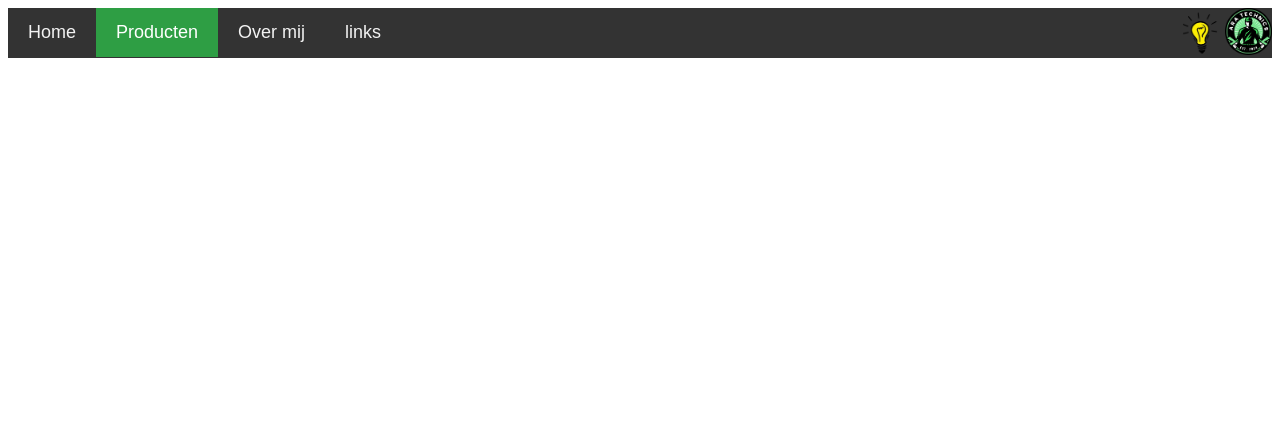
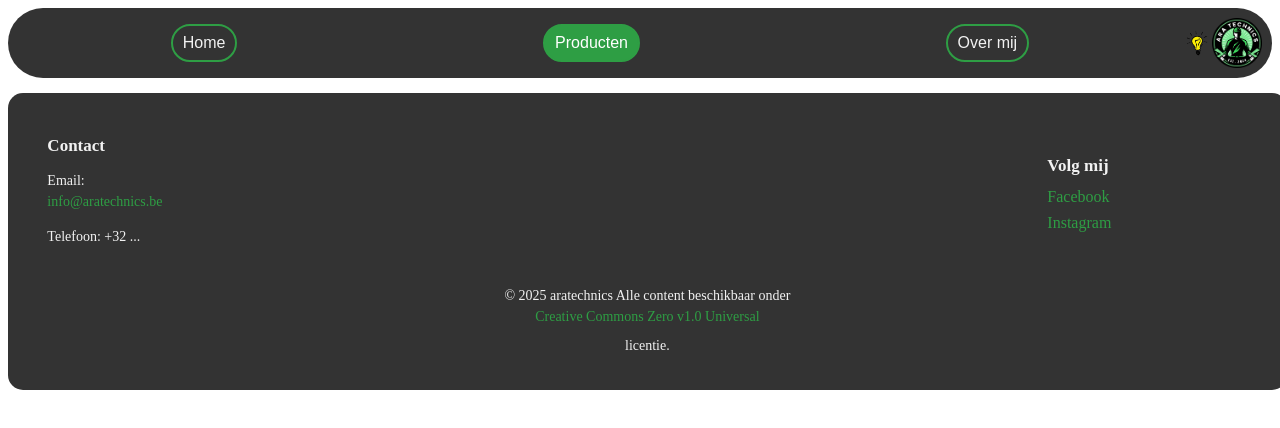
Before and after one commit to ArneAra/AraTechnics, a plain HTML site: page Producten.html in a window 1280 px wide. Drawn offline with Linux system fonts and the light colour scheme.

Commit message:
Website update

```diff
--- a/Producten.html
+++ b/Producten.html
@@ -20,14 +20,38 @@
   <a href="/index.html">Home</a>
   <a class="active" href="/Producten.html">Producten</a>
   <a href="/Over_mij.html">Over mij</a>
-  <a href="/links.html">links</a>
+  <img id="toggle-icon" class="darkmodebutton" src="/photo/lightbulb.png" height="30px"  onclick="toggleDarkMode()">
   <img class="logo"  src="/photo/logo.png"/>
-  <img class="darkmodebutton" src="/photo/lightbulb.png" height="50px" onclick="toggleDarkMode()">
-  <a href="javascript:void(0);" class="icon" onclick="myFunction()">
-    <i class="fa fa-bars"></i>
   </a>
 </div>
 
 
+
+
+
+<footer>
+  <div class="footer-content">
+
+    <div class="footer-row">
+
+        <div class="footer-section">
+            <h4>Contact</h4>
+            <p>Email: <a href="mailto:info@aratechnics.be">info@aratechnics.be</a></p>
+            <p>Telefoon: +32 ...</p>
+        </div>
+
+
+        <div class="footer-section">
+            <h4>Volg mij</h4>
+            <a href="https://www.facebook.com/jouwwebsite" target="_blank">Facebook</a>
+            <a href="https://www.instagram.com/jouwwebsite" target="_blank">Instagram</a>
+        </div>
+    </div>
+    <div class="footer-section">
+      <div class="footer-license">
+        <p>© 2025 aratechnics Alle content beschikbaar onder <a href="https://creativecommons.org/publicdomain/zero/1.0/" target="_blank">Creative Commons Zero v1.0 Universal</a> licentie.</p>
+      </div>
+    </div>
+</footer>
 </body>
 </html>
--- a/css/Over_mij.css
+++ b/css/Over_mij.css
@@ -1,8 +1,8 @@
 html, body {
-  height: 100%;               /* Zorg ervoor dat het document de volledige hoogte van het scherm heeft */
-  margin: 5;                  /* Verwijder de standaardmarges */
+  height: 100%;
+  margin: 5;
   display: flex;
-  flex-direction: column;     /* Zet de inhoud in een kolom */
+  flex-direction: column;
 }
 
 
@@ -23,6 +23,7 @@ html, body {
   background-color: #333;
   padding: 10px;
   border-radius: 50px;
+  max-width: 100%;
 }
 
 .topnav a {
@@ -32,9 +33,9 @@ html, body {
   max-height: 30px;
   color: #f2f2f2;
   text-align: center;
-  padding: 10px 12px;
+  padding: 8px 10px;
   text-decoration: none;
-  font-size: 18px;
+  font-size: 16px;
   background-color: #333;
   border: 2px solid #2e9e44;
   border-radius: 50px;
@@ -75,7 +76,7 @@ html, body {
 
 /*---------scroll-bar-------------*/
 ::-webkit-scrollbar {
-  width: 8px;
+  width: 5px;
 }
 
 ::-webkit-scrollbar-track {
--- a/css/index.css
+++ b/css/index.css
@@ -1,8 +1,8 @@
 html, body {
-  height: 100%;               /* Zorg ervoor dat het document de volledige hoogte van het scherm heeft */
-  margin: 5;                  /* Verwijder de standaardmarges */
+  height: 100%;
+  margin: 5;
   display: flex;
-  flex-direction: column;     /* Zet de inhoud in een kolom */
+  flex-direction: column;
 }
 
 
@@ -23,6 +23,7 @@ html, body {
   background-color: #333;
   padding: 10px;
   border-radius: 50px;
+  max-width: 100%;
 }
 
 .topnav a {
@@ -32,9 +33,9 @@ html, body {
   max-height: 30px;
   color: #f2f2f2;
   text-align: center;
-  padding: 10px 12px;
+  padding: 8px 10px;
   text-decoration: none;
-  font-size: 18px;
+  font-size: 16px;
   background-color: #333;
   border: 2px solid #2e9e44;
   border-radius: 50px;
@@ -75,7 +76,7 @@ html, body {
 
 /*---------scroll-bar-------------*/
 ::-webkit-scrollbar {
-  width: 8px;
+  width: 5px;
 }
 
 ::-webkit-scrollbar-track {
--- a/css/producten.css
+++ b/css/producten.css
@@ -1,30 +1,49 @@
-/*-----------nav-bar-----------*/
-
-.logo {
-  height: 47px;
-  float: inline-end;
+html, body {
+  height: 100%;
+  margin: 5;
+  display: flex;
+  flex-direction: column;
 }
 
 
-.topnav {
-  overflow: hidden;
-  background-color: #333;
+
+.logo {
+  height: 50px;
+  float: right;
 }
 
 
+/*-----------nav-bar-----------*/
+
+
+.topnav {
+  display: flex;
+  justify-content: center;
+  align-items: center;
+  background-color: #333;
+  padding: 10px;
+  border-radius: 50px;
+  max-width: 100%;
+}
+
 .topnav a {
   font-family: Sans-serif;
-  float: left;
-  display: block;
+  width: fit-content;
+  max-width: 80px;
+  max-height: 30px;
   color: #f2f2f2;
   text-align: center;
-  padding: 14px 20px;
+  padding: 8px 10px;
   text-decoration: none;
-  font-size: 18px;
+  font-size: 16px;
+  background-color: #333;
+  border: 2px solid #2e9e44;
+  border-radius: 50px;
+  margin: 0 auto;
 }
 
 .topnav a:hover {
-  background-color: #2e9e44;
+  background-color: #60d477;
   color: white;
 }
 
@@ -33,27 +52,142 @@
   color: white;
 }
 
-.topnav .icon {
-  display: none;
+/*-------dark-mode------*/
+.light-mode {
+  background-color: white;
+  color: black;
+  transition: background-color 0.3s, color 0.3s;
 }
 
-/*-------dark-mode------*/
-.light-mode{
-  background-color: white;
-          color: black;
-          transition: background-color 0.3s, color 0.3s;
-}
-
-.dark-mode{
+.dark-mode {
   background-color: #121212;
   color: white;
 }
 
-.darkmodebutton{
+.darkmodebutton {
   background: none;
   border: none;
   cursor: pointer;
   float: right;
-
+  margin-top: center;
 }
 /*----------------------*/
+
+
+/*---------scroll-bar-------------*/
+::-webkit-scrollbar {
+  width: 5px;
+}
+
+::-webkit-scrollbar-track {
+  background: #ffffff;
+  border-radius: 10px;
+}
+
+::-webkit-scrollbar-thumb {
+  background: #888;
+  border-radius: 10px;
+}
+
+::-webkit-scrollbar-thumb:hover {
+  background: #666;
+}
+
+/*----------------------*/
+
+
+
+
+/*----------footer------------*/
+
+footer {
+  background-color: #333;
+  color: #f2f2f2;
+  padding: 20px;
+  text-align: left;
+  margin-top: 15px;
+  margin-bottom: 15px;
+  border-radius: 15px;
+  display: flex;
+  flex-direction: column;
+  align-items: center;
+  width: 98%;
+}
+
+
+.footer-content {
+  display: flex;
+  flex-direction: column;
+  width: 100%;
+  max-width: 1200px;
+}
+
+
+.footer-row {
+  display: flex;
+  justify-content: space-between;
+  align-items: center;
+  width: 100%;
+  flex-wrap: wrap;
+}
+
+
+.footer-left {
+  display: flex;
+  gap: 50px;
+}
+
+
+.footer-section {
+  min-width: 200px;
+}
+
+
+.footer-section h4 {
+  font-size: 17px;
+  margin-bottom: 12px;
+}
+
+
+.footer-section a {
+  color: #2e9e44;
+  text-decoration: none;
+  display: block;
+  margin-bottom: 8px;
+}
+
+
+footer p {
+  font-size: 14px;
+  line-height: 1.5;
+}
+
+
+.footer-license {
+  flex-grow: 1;
+  text-align: center;
+  padding-top: 10px;
+}
+
+
+@media (max-width: 768px) {
+  footer {
+    width: 89%;
+  }
+
+  .footer-row {
+    flex-direction: column;
+    align-items: center;
+    text-align: center;
+
+  }
+
+  .footer-left {
+    flex-direction: column;
+    align-items: center;
+    gap: 20px;
+  }
+}
+
+
+/*----------------------*/
--- a/js/producten.js
+++ b/js/producten.js
@@ -1,48 +1,21 @@
-//nav bar
-function myFunction() {
-  var x = document.getElementById("myTopnav");
-  if (x.className === "topnav") {
-    x.className += " responsive";
+document.addEventListener("DOMContentLoaded", function () {
+  checkDarkMode(); // Controleer dark mode bij het laden van de pagina
+});
+
+function toggleDarkMode() {
+  let body = document.body;
+
+  if (body.classList.contains("dark-mode")) {
+      body.classList.remove("dark-mode");
+      localStorage.setItem("darkMode", "disabled"); // Opslaan in localStorage
   } else {
-    x.className = "topnav";
+      body.classList.add("dark-mode");
+      localStorage.setItem("darkMode", "enabled"); // Opslaan in localStorage
   }
 }
 
-//banner
-let slideIndex = 0;
-showSlides();
-
-function showSlides() {
-let i;
-let slides = document.getElementsByClassName("mySlides");
-for (i = 0; i < slides.length; i++) {
-  slides[i].style.display = "none";
+function checkDarkMode() {
+  if (localStorage.getItem("darkMode") === "enabled") {
+      document.body.classList.add("dark-mode"); // Zet dark mode aan als het is opgeslagen
+  }
 }
-slideIndex++;
-if (slideIndex > slides.length) {slideIndex = 1}
-slides[slideIndex-1].style.display = "block";
-setTimeout(showSlides, 2000); // Change image every 2 seconds
-}
-
-
-
-
-
-      function toggleDarkMode() {
-          document.body.classList.toggle('dark-mode');
-          let icon = document.getElementById('toggle-icon');
-
-          if (document.body.classList.contains('dark-mode')) {
-              icon.src = "sun.png"; // Verander naar zonnetje
-              localStorage.setItem('darkMode', 'enabled');
-          } else {
-              icon.src = "moon.png"; // Verander naar maantje
-              localStorage.setItem('darkMode', 'disabled');
-          }
-      }
-
-      // Controleer of de gebruiker eerder de donkere modus heeft ingeschakeld
-      if (localStorage.getItem('darkMode') === 'enabled') {
-          document.body.classList.add('dark-mode');
-          document.getElementById('toggle-icon').src = "sun.png"; // Zonnetje als dark mode aan staat
-      }
```
Also changed, not shown: Over_mij.html (+3 -10 lines), index.html (+2 -2 lines).
